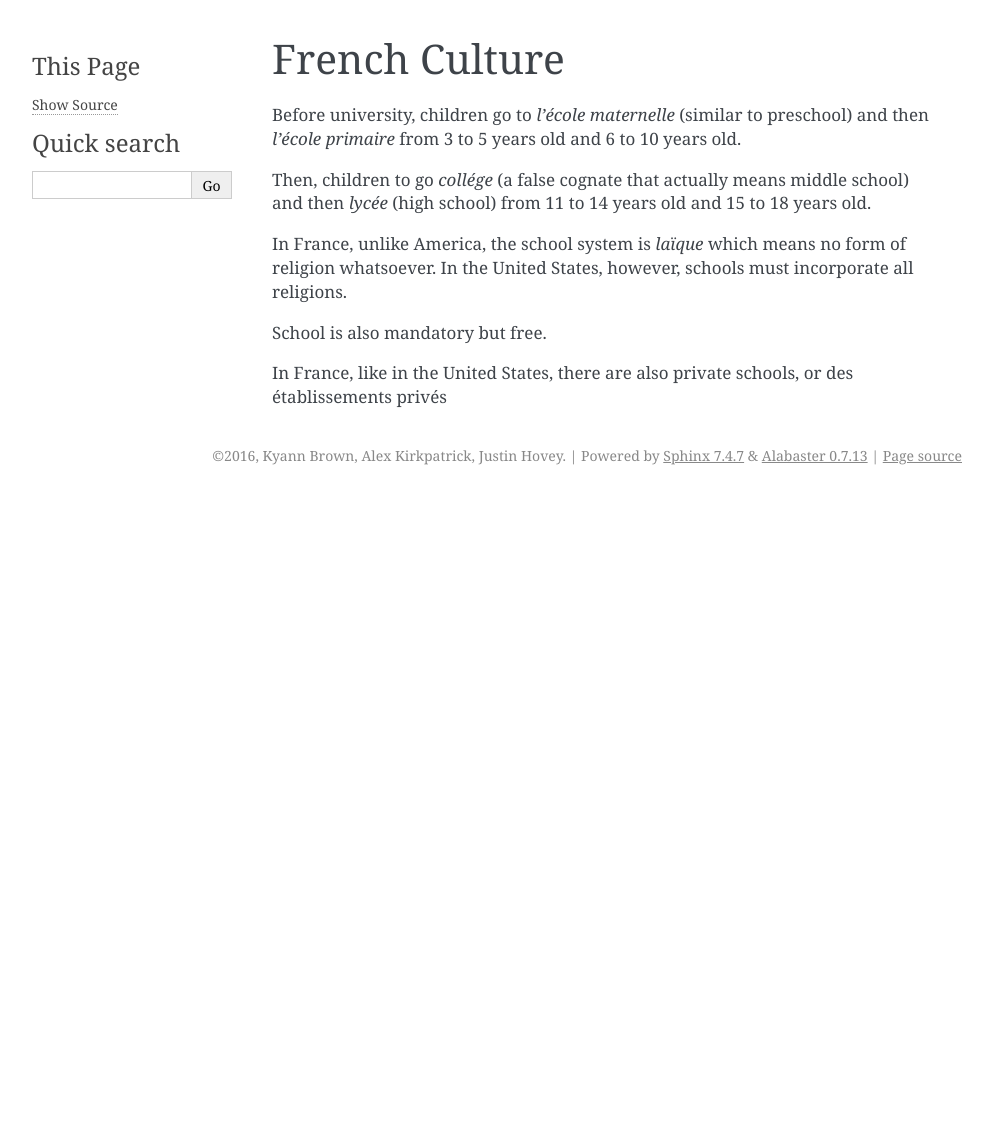
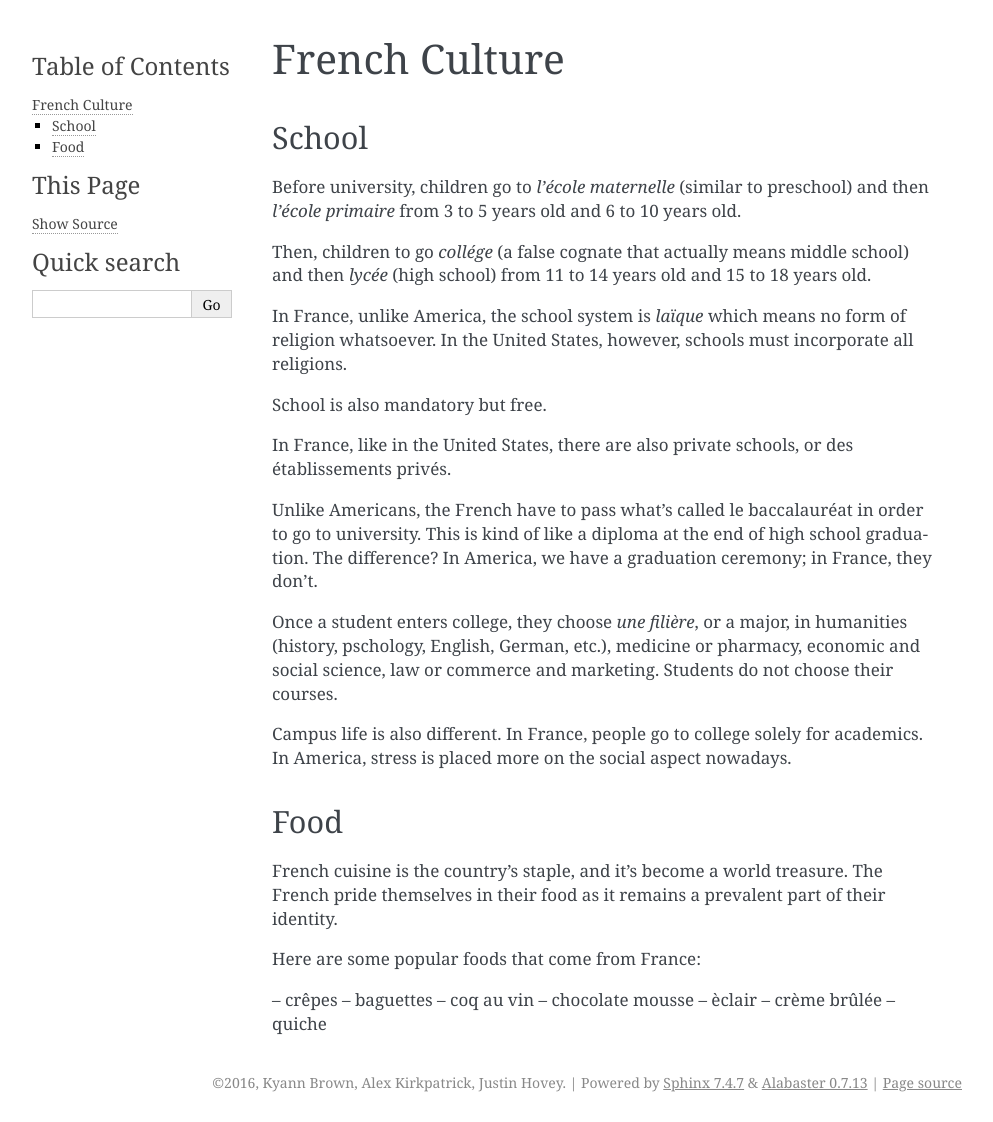
Before and after one commit to brownk96/french_101, a Sphinx documentation site: the page built from source/culture.rst, in a window 1280 px wide. Shown: the whole page, without its empty margins (148-1141 px from the left). Built offline with Sphinx 7.4.7, drawn with Linux system fonts in a browser that asks for light colours; pages that are not in the unit, such as notebooks, are missing from menus; before the commit the page ends 900 px from its top, so only the background shows below that.

Commit message:
added content to culture page

```diff
--- a/source/culture.rst
+++ b/source/culture.rst
@@ -1,5 +1,8 @@
 French Culture
 ==============
+
+School
+------
 
 Before university, children go to *l'école maternelle* (similar to preschool) and
 then *l'école primaire* from 3 to 5 years old and 6 to 10 years old.
@@ -13,4 +16,32 @@ religions.
 
 School is also mandatory but free.
 
-In France, like in the United States, there are also private schools, or des établissements privés
+In France, like in the United States, there are also private schools, or des établissements
+privés.
+
+Unlike Americans, the French have to pass what's called le baccalauréat in order
+to go to university. This is kind of like a diploma at the end of high school graduation.
+The difference? In America, we have a graduation ceremony; in France, they don't.
+
+Once a student enters college, they choose *une filière*, or a major, in humanities
+(history, pschology, English, German, etc.), medicine or pharmacy, economic and social science,
+law or commerce and marketing. Students do not choose their courses.
+
+Campus life is also different. In France, people go to college solely for academics.
+In America, stress is placed more on the social aspect nowadays.
+
+Food
+----
+
+French cuisine is the country's staple, and it's become a world treasure. The French
+pride themselves in their food as it remains a prevalent part of their identity.
+
+Here are some popular foods that come from France:
+
+-- crêpes
+-- baguettes
+-- coq au vin
+-- chocolate mousse
+-- èclair
+-- crème brûlée
+-- quiche
```
